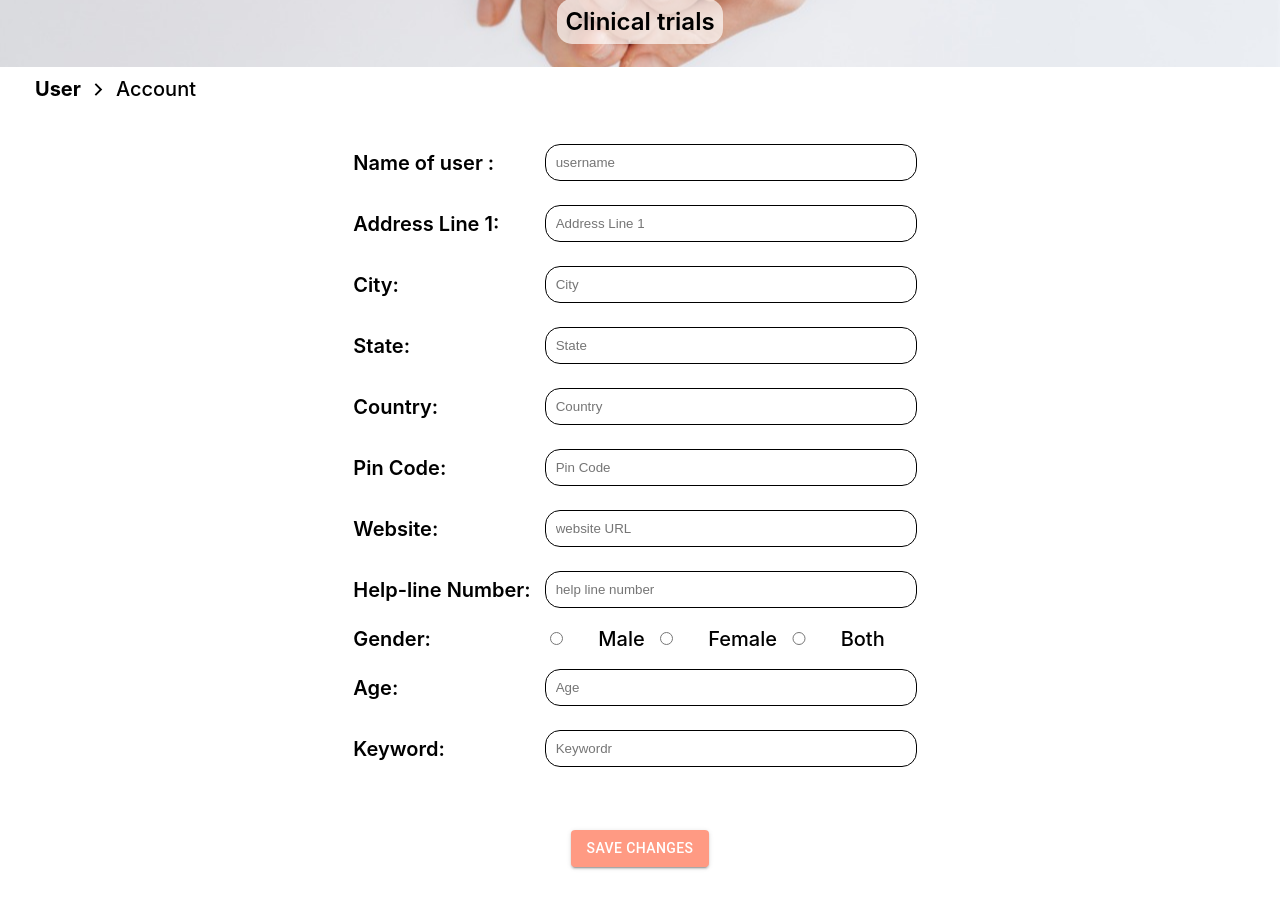
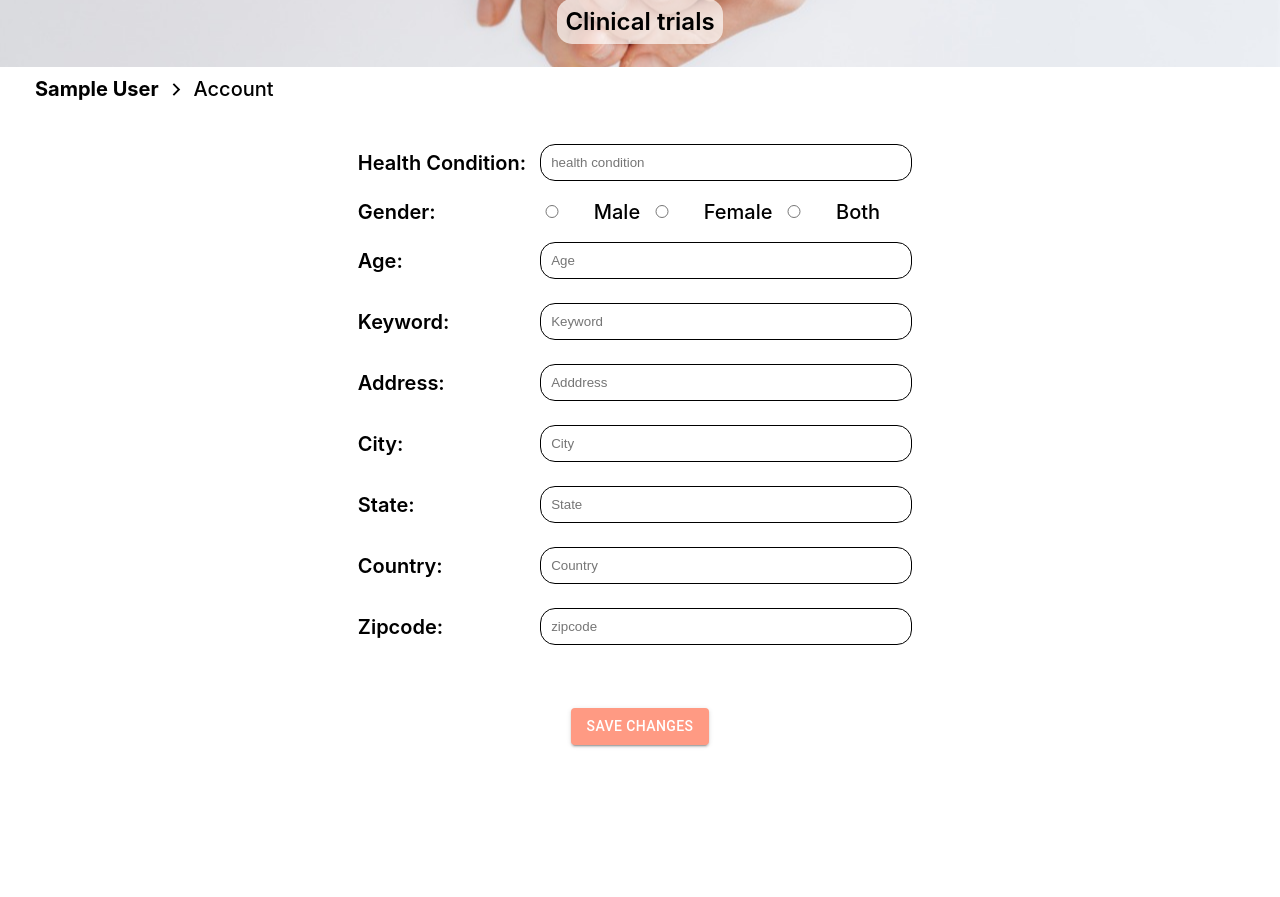
Before and after one commit to AvanishCodes/vconnect, a React (Create React App) app in the folder frontend/: page /useracc in a window 1280 px wide. Shown: the part 440-1337 px from the top of the page. After the commit the page ends 1215 px from the top, so only its background shows below. Built offline with nearby package versions, Linux system fonts and the light colour scheme; sample sign-in values are in the browser's storage.

Commit message:
added user profile

```diff
--- a/frontend/src/pages/UserAcc/UserAcc.js
+++ b/frontend/src/pages/UserAcc/UserAcc.js
@@ -4,78 +4,122 @@ import Navbar from '../../components/Navbar/Navbar';
 import { Avatar, Button } from '@material-ui/core';
 import ArrowForwardIosIcon from '@material-ui/icons/ArrowForwardIos';
 import './UserAcc.css'
+import {isUser} from "../../util/auth";
+import {postUserProfile} from "../../util/userProfile";
 
 function UserAcc() {
-    const [keyword,setKeyword] = useState("")
+  const token=isUser().token;
+  const userId=isUser().user._id;
+    const [profile,setProfile]=useState({
+      healthCondition:"",
+      age:"",
+      gender:"",
+      keyword:"",
+      al1:"",
+      city:"",
+      state:"",
+      country:"",
+      zipCode:""
+    })
+    const {healthCondition,
+    age,
+    gender,
+    keyword,
+    al1,
+    city,
+    state,
+    country,
+    zipCode}=profile;
+    const handleChange=(name)=>(event)=>{
+  setProfile({...profile,error:false,[name]:event.target.value});
+};
+const handleSubmit=(event)=>{
+  event.preventDefault()
+  postUserProfile(token,userId,profile)
+  .then(data=>{
+    if(data.error){
+      console.log(data.error)
+    }else{
+      setProfile({
+        ...profile,
+        healthCondition:"",
+        age:"",
+        gender:"",
+        keyword:"",
+        al1:"",
+        city:"",
+        state:"",
+        country:"",
+        zipCode:""
+
+      })
+    }
+
+  })
+}
+
 
     return (
         <div>
             <Navbar />
             <div className="org_header">
                     <Avatar className="orgavatar" src="https://cdn.corporatefinanceinstitute.com/assets/types-of-organizations1.jpeg" alt="org" />
-                    <h1>User Name</h1>
+                    <h1>{isUser().user.name}</h1>
                     <span>Clinical trials</span>
                 </div>
                 <div className="track" >
-                    User <ArrowForwardIosIcon /> <span>Account</span>
+                  {isUser().user.name}<ArrowForwardIosIcon /> <span>Account</span>
                 </div>
                 <div className="field">
                 <table className="orgtable">
                     <tr className="rowt" >
-                        <td>Name of user :</td>
-                        <td className="field" ><input placeholder="username" type="text" onChange={(e) => setKeyword(e.target.value)} /></td>
-                    </tr>
-                    <tr className="rowt" >
-                        <td>Address Line 1:</td>
-                        <td className="field" ><input placeholder="Address Line 1" type="text" onChange={(e) => setKeyword(e.target.value)} /></td>
-                    </tr>
-                    <tr className="rowt" >
-                        <td>City:</td>
-                        <td className="field" ><input placeholder="City" type="text" onChange={(e) => setKeyword(e.target.value)} /> </td>
-                    </tr>
-                    <tr className="rowt" >
-                        <td>State:</td>
-                        <td className="field" ><input placeholder="State" type="text" onChange={(e) => setKeyword(e.target.value)} /></td>
-                    </tr>
-                    <tr className="rowt" >
-                        <td>Country:</td>
-                        <td className="field" ><input placeholder="Country" type="text" onChange={(e) => setKeyword(e.target.value)} /></td>
-                    </tr>
-                    <tr className="rowt" >
-                        <td>Pin Code:</td>
-                        <td className="field" ><input placeholder="Pin Code" type="text" onChange={(e) => setKeyword(e.target.value)} /></td>
-                    </tr>
-                    <tr className="rowt" >
-                        <td>Website:</td>
-                        <td className="field" ><input placeholder="website URL" type="text" onChange={(e) => setKeyword(e.target.value)} />  </td>
-                    </tr>
-                    <tr className="rowt" >
-                        <td>Help-line Number: </td>
-                        <td className="field" ><input placeholder="help line number" type="text" onChange={(e) => setKeyword(e.target.value)} /></td>
+                        <td>Health Condition:</td>
+                        <td className="field" ><input placeholder="health condition" name="healthCondition" value={healthCondition} type="boolean" onChange={handleChange("healthCondition")} /></td>
                     </tr>
                     <tr className="rowt" >
                         <td>Gender: </td>
-                        <td className="field field2" >
-                        <input type="radio" id="male" name="gender" value="male" />
-                    <label for="male">Male</label>
-                    <input type="radio"  id="female" name="gender" value="female" />
-                    <label for="female">Female</label>
-                    <input type="radio"  id="others" name="gender" value="others" />
-                    <label for="others">Both</label>
+                        <td className="field field2" name="gender" value={gender} onChange={handleChange("gender")}>
+                        <input type="radio" id="male" name="gender" value="Male" />
+                    <label for="Male">Male</label>
+                    <input type="radio"  id="female" name="gender" value="Female" />
+                    <label for="Female">Female</label>
+                    <input type="radio"  id="others" name="gender" value="All" />
+                    <label for="All">Both</label>
                         </td>
                     </tr>
                     <tr className="rowt" >
                         <td>Age: </td>
-                        <td className="field" ><input placeholder="Age" type="number" onChange={(e) => setKeyword(e.target.value)} /></td>
+                        <td className="field" ><input placeholder="Age" type="number" name="age" value={age} onChange={handleChange("age")} /></td>
                     </tr>
                     <tr className="rowt" >
                         <td>Keyword: </td>
-                        <td className="field" ><input placeholder="Keywordr" type="text" onChange={(e) => setKeyword(e.target.value)} /></td>
+                        <td className="field" ><input placeholder="Keyword" type="text" name="keyword" value={keyword} onChange={handleChange("keyword")} /></td>
                     </tr>
+                    <tr className="rowt" >
+                        <td>Address:</td>
+                        <td className="field" ><input placeholder="Adddress" type="text"value={al1} name="al1" onChange={handleChange("al1")} /></td>
+                    </tr>
+                    <tr className="rowt" >
+                        <td>City:</td>
+                        <td className="field" ><input placeholder="City" type="text"value={city} name="city" onChange={handleChange("city")} /></td>
+                    </tr>
+                    <tr className="rowt" >
+                        <td>State:</td>
+                        <td className="field" ><input placeholder="State" type="text" value={state} name="state" onChange={handleChange("state")} /></td>
+                    </tr>
+                    <tr className="rowt" >
+                        <td>Country:</td>
+                        <td className="field" ><input placeholder="Country" type="text" value={country} name="country" onChange={handleChange("country")} />  </td>
+                    </tr>
+                    <tr className="rowt" >
+                        <td>Zipcode: </td>
+                        <td className="field" ><input placeholder="zipcode" type="number" name="zipCode" value={zipCode} onChange={handleChange("zipCode")} /></td>
+                    </tr>
+
                 </table>
             </div>
             <div className="savebuton">
-            <Button  variant="contained" >save changes</Button>
+            <Button  variant="contained" onClick={handleSubmit}>save changes</Button>
             </div>
 
         </div>
--- /dev/null
+++ b/frontend/src/util/userProfile.js
@@ -0,0 +1,17 @@
+export const postUserProfile=(token,userId,data)=>{
+  return fetch(`/userprofile/${userId}`, {
+    method: "POST",
+    headers: {
+      Accept: "application/json",
+      "Content-Type": "application/json",
+      Authorization: `Bearer ${token}`
+    },
+    body: JSON.stringify(data)
+  })
+    .then(response => {
+      return response.json()
+    })
+    .catch(err => {
+      console.log(err);
+    })
+}
```
